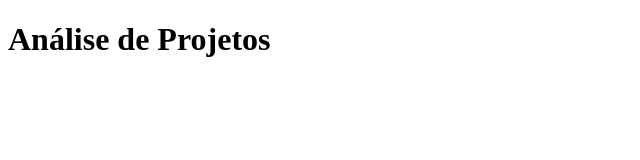
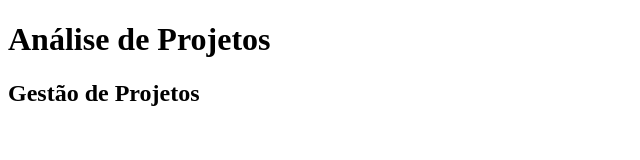
Before and after one commit to JoaoPauloPereirax/gestaodeprojetos, a plain HTML site: page index.html in a window 1280 px wide. Shown: the whole page, without its empty margins (0-640 px from the left). Drawn offline with Linux system fonts and the light colour scheme.

Commit message:
Adicionando H2

```diff
--- a/index.html
+++ b/index.html
@@ -8,6 +8,7 @@
 </head>
 <body>
      <h1>Análise de Projetos</h1>
+     <h2>Gestão de Projetos</h2>
        <script src="./scripts/main.js"></script>
 </body>
 </html>
```
